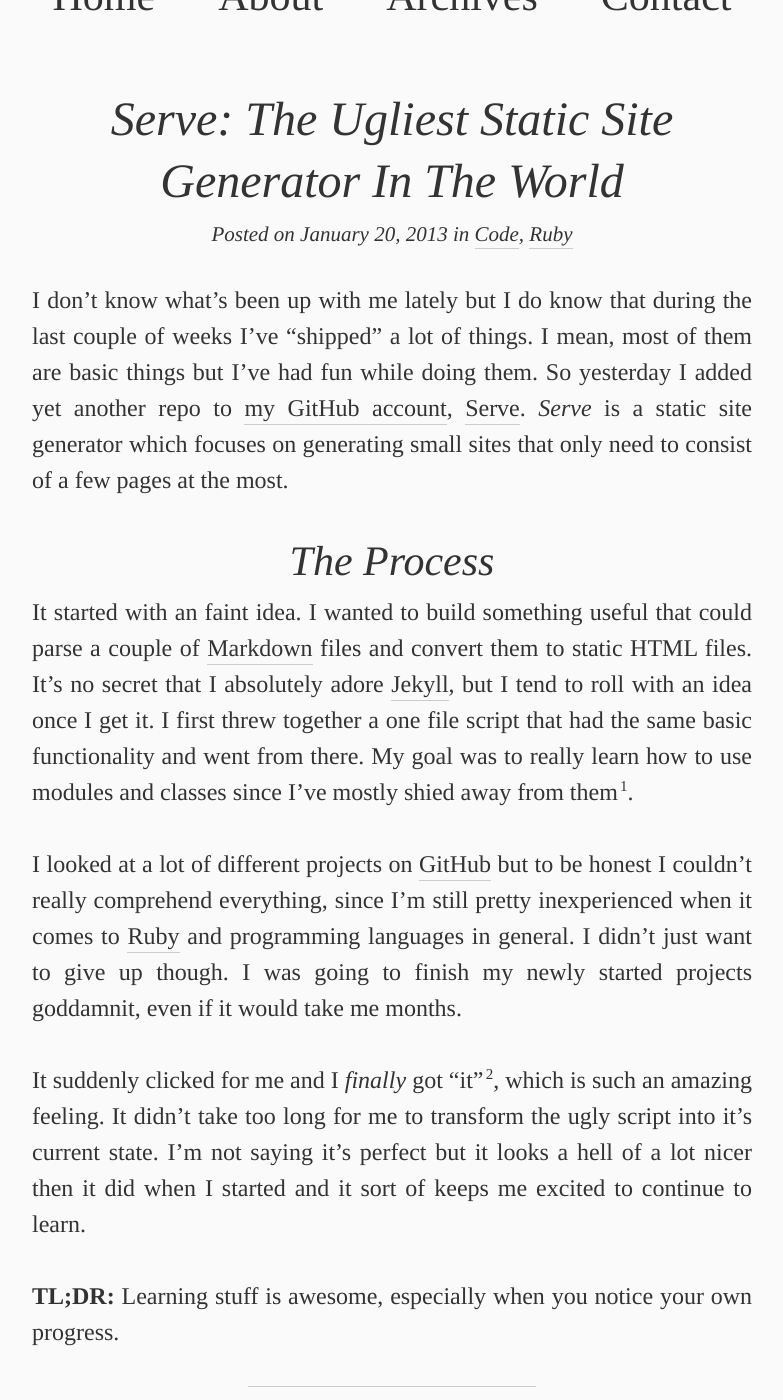
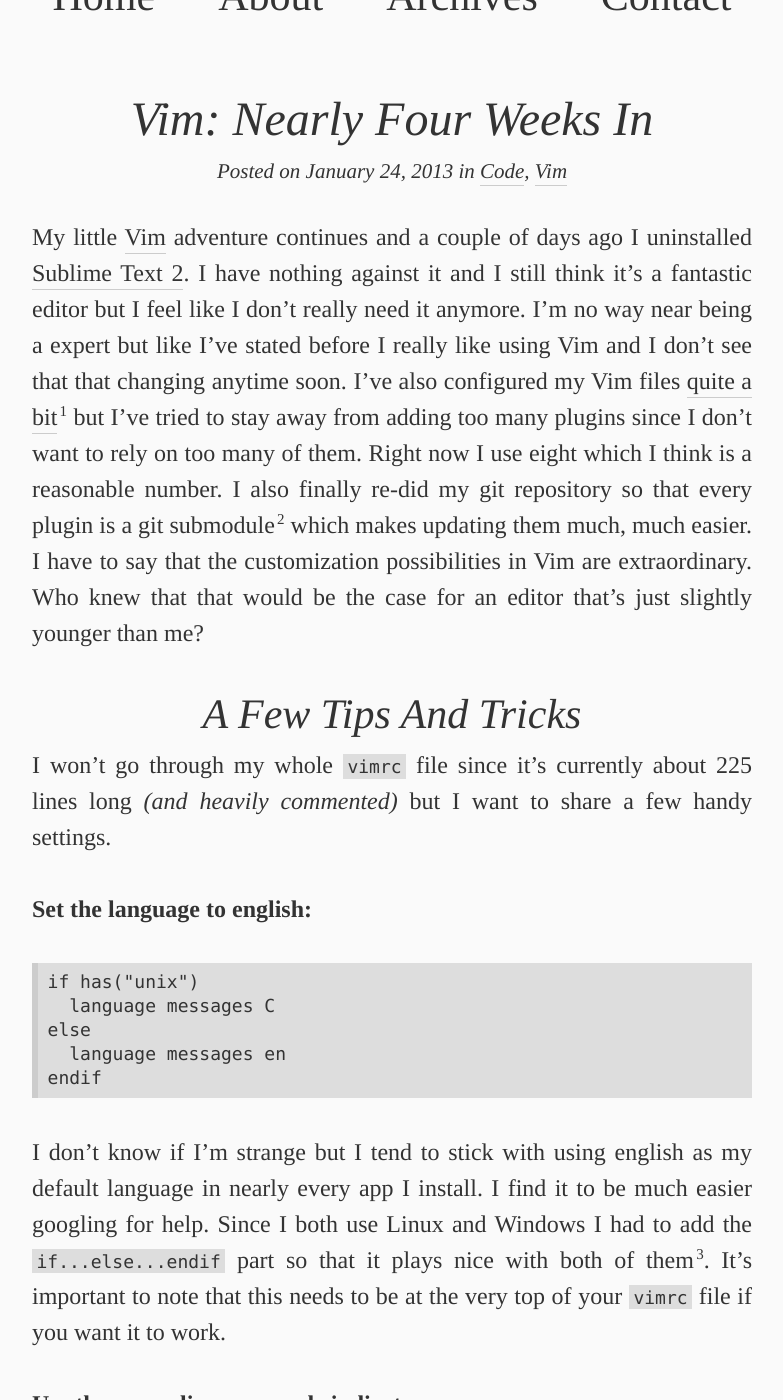
Before and after one commit to gummesson/ellengummesson, a Jekyll site: the page built from index.html, in a window 1280 px wide and 1400 px high, scrolled down 277 px. Shown: the whole window, without its empty margins (248-1031 px from the left). Built offline with Jekyll 4.4.1, drawn with Linux system fonts in a browser that asks for light colours; the list of posts is cut into pages by our own code; some of the changed text lies outside the part shown.

Commit message:
Updated.

```diff
--- a/_includes/header.html
+++ b/_includes/header.html
@@ -3,17 +3,16 @@
 <head>
   <meta charset="utf-8" />
   <title>{{ page.title }}: {{ site.name }}</title>
+    <meta name="viewport" content="width=device-width,initial-scale=1.0">
+    <link rel="stylesheet" href="/assets/css/global.min.css">
+      <link href="http://fonts.googleapis.com/css?family=Tinos:400,700,400italic,700italic" rel="stylesheet">
+      <link rel="icon" href="/assets/images/icons/favicon.png" type="img/png">
     <meta name="description" content="{{ site.name }} - {{ site.description }}">
     <meta name="author" content="Ellen Gummesson">
     <link rel="author" href="/humans.txt" type="text/plain">
-    <link rel="me" href="https://plus.google.com/u/0/108569513108478415869/">
-  <link rel="canonical" href="http://ellengummesson.com/">
-    <link rel="alternate" href="/feed.xml" type="application/rss+xml" title="{{ site.name }} / {{ site.description }} / RSS Feed">
-    <link rel="sitemap" href="/sitemap.xml" type="application/xml" title="{{ site.name }} / {{ site.description }} / Sitemap">
-  <link rel="stylesheet" href="/assets/css/global.min.css" type="text/css">
-    <link href="http://fonts.googleapis.com/css?family=Tinos:400,700,400italic,700italic" rel="stylesheet" type="text/css">
-    <meta name="viewport" content="width=device-width,initial-scale=1.0">
-    <link rel="icon" href="/assets/icons/favicon.png" type="img/png">
+      <link rel="canonical" href="http://ellengummesson.com/">
+      <link rel="alternate" href="/feed.xml" type="application/rss+xml" title="{{ site.name }}: {{ site.description }} (RSS Feed)">
+      <link rel="sitemap" href="/sitemap.xml" type="application/xml" title="{{ site.name }}: {{ site.description }} (Sitemap)">
   <!--[if lt IE 9]>
      <script src="http://html5shiv.googlecode.com/svn/trunk/html5.js"></script>
   <![endif]-->
@@ -22,5 +21,5 @@
   <div class="container">
     <header class="branding">
       <a href="/" title="{{ site.name }}: {{ site.description }}" alt="{{ site.name }}: {{ site.description }}">
-        <img src="/assets/logo/logo.png" class="logo" />
+        <img src="/assets/images/logo/logo.png" class="logo" />
       </a>
--- /dev/null
+++ b/_posts/2013-01-24-vim-nearly-four-weeks-in.md
@@ -0,0 +1,48 @@
+---
+title: "Vim: Nearly Four Weeks In"
+tags: [Code, Vim]
+layout: post
+comments: true
+external-link: false
+---
+
+My little [Vim](http://www.vim.org/ "Vim") adventure continues and a couple of days ago I uninstalled [Sublime Text 2](http://www.sublimetext.com/ "Sublime Text 2"). I have nothing against it and I still think it's a fantastic editor but I feel like I don't really need it anymore. I'm no way near being a expert but like I've stated before I really like using Vim and I don't see that that changing anytime soon. I've also configured my Vim files [quite a bit](https://github.com/gummesson/vimfiles "My Vim files on GitHub")[^20130124-1] but I've tried to stay away from adding too many plugins since I don't want to rely on too many of them. Right now I use eight which I think is a reasonable number. I also finally re-did my git repository so that every plugin is a git submodule[^20130123-2] which makes updating them much, much easier. I have to say that the customization possibilities in Vim are extraordinary. Who knew that that would be the case for an editor that's just slightly younger than me?
+
+## A Few Tips And Tricks
+
+I won't go through my whole `vimrc` file since it's currently about 225 lines long *(and heavily commented)* but I want to share a few handy settings.
+
+**Set the language to english:**
+
+	if has("unix")
+	  language messages C
+	else
+	  language messages en
+	endif
+
+I don't know if I'm strange but I tend to stick with using english as my default language in nearly every app I install. I find it to be much easier googling for help. Since I both use Linux and Windows I had to add the `if...else...endif` part so that it plays nice with both of them[^20130124-3]. It's important to note that this needs to be at the very top of your `vimrc` file if you want it to work.
+
+**Use the cursorline as a mode indicator:**
+
+	au InsertEnter * set nocursorline
+	au InsertLeave * set cursorline
+
+I wanted an easier way to quickly see which mode I was in without relying on some third party plugin. I of course have the `showmode` setting enabled but by removing the cursorline from insert mode I don't even have to move my eyes one bit. I don't really need to see which line I'm on anyway when I'm actually typing something.
+
+**Autoresize all windows:**
+
+	au VimResized * :wincmd =
+
+Resizing your windows in Vim can be a bit of a pain, especially if you want to go from using a fullscreen to something smaller or the other way around. The above setting makes it a lot less of a hassle.
+
+**Ignore certain files:**
+
+	set wildignore+=.git
+
+This was one of the features that I like the most about Sublime Text 2 and I'm glad that I can use it in Vim too. If I can't edit a certain filetype I don't want to see it.
+
+***
+
+[^20130124-1]: One of the most useful tweaks I've found for writing blog posts was from Peter Provost's [Editing Octopress/Jekyll Posts in Vim](http://peterprovost.org/blog/2012/04/22/editing-octopress-slash-jekyll-posts-in-vim/ "Editing Octopress/Jekyll Posts in Vim"). The YAML front matter doesn't look like crap anymore, yay!
+[^20130123-2]: [A repository inside another repository](http://git-scm.com/book/en/Git-Tools-Submodules "Git submodules").
+[^20130124-3]: This works for everything by the way. I think that the default name for Mac is `macunix`, but I'm not 100% sure.
```
Also changed, not shown: about.md (+1 -1 lines), assets/images/icons/favicon.png (renamed from assets/icons/favicon.png), assets/images/logo/_logo.svg (renamed from assets/logo/_logo.svg), assets/images/logo/logo.png (renamed from assets/logo/logo.png), assets/images/self/self.jpg (renamed from assets/self/self.jpg).
